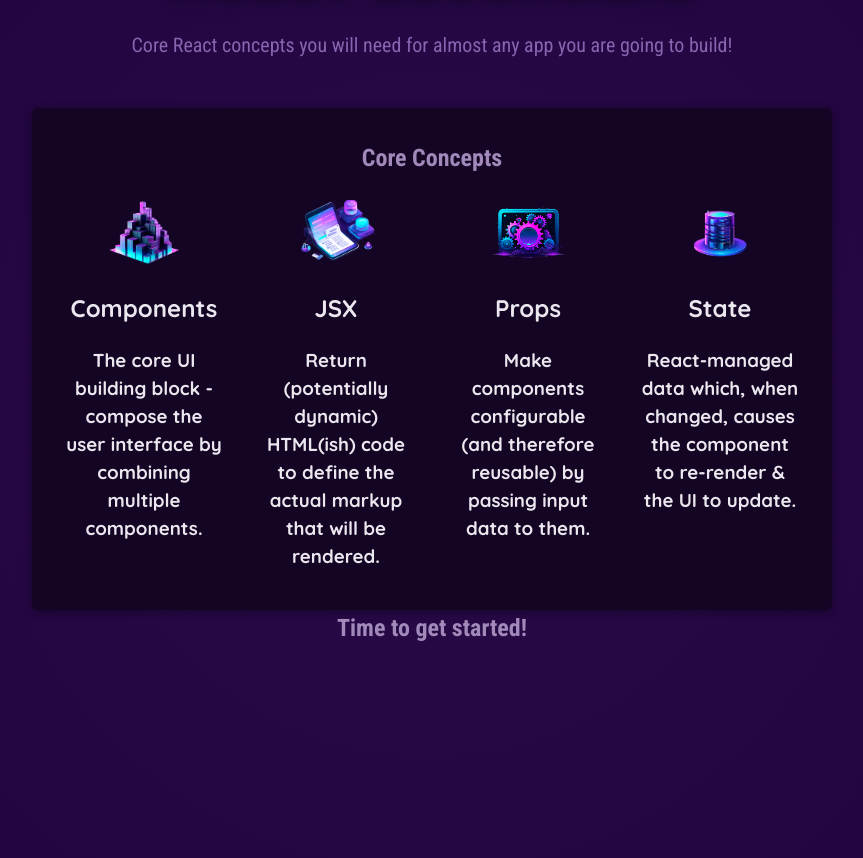
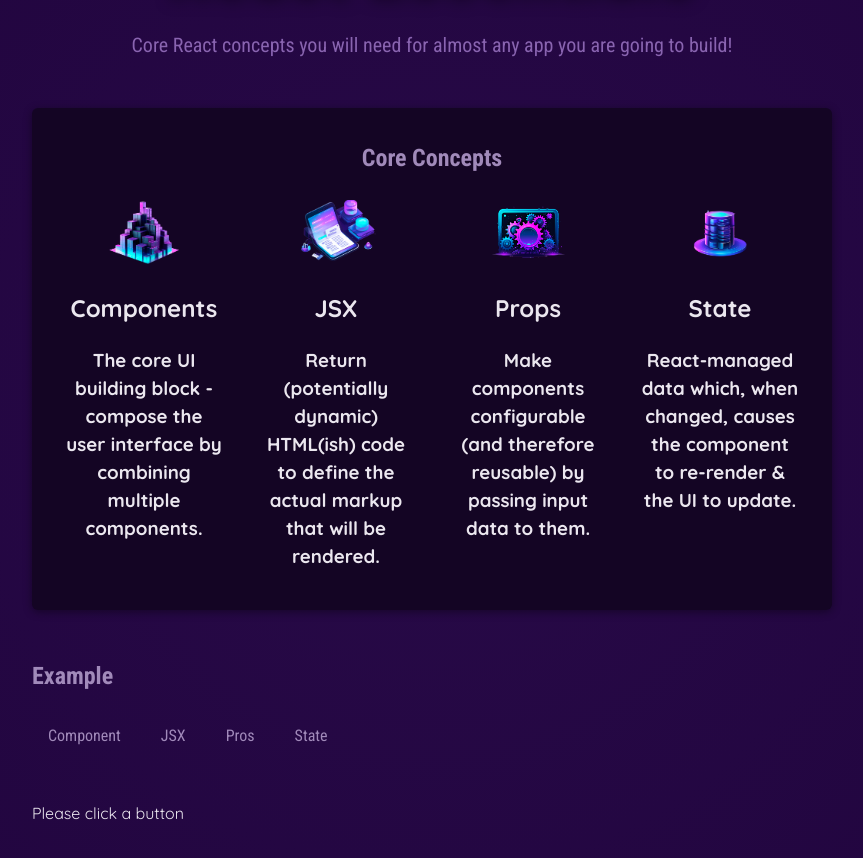
Before and after one commit to jumosd/udemy-react, a React (Vite) app in the folder 01-starting-project/: page / in a window 1280 px wide. Shown: the part 224-1082 px from the top of the page, without its empty margins (208-1071 px from the left). Built offline with nearby package versions, Linux system fonts and the light colour scheme.

Commit message:
state, Hook의 기본개념연습

```diff
--- a/01-starting-project/src/App.jsx
+++ b/01-starting-project/src/App.jsx
@@ -1,8 +1,14 @@
 import { CORE_CONCEPTS } from './data'
-import Header from './components/Header'
+import Header from './components/Header/Header'
 import CoreConcept from './components/CoreConcept';
+import TabButton from './components/TabButton';
+import { useState } from 'react';
+function App() {
+  const [selectedTopic, setSelectedTopic] = useState("Please click a button")
 
-function App() {
+  const handleSelect = (selectButton) => {
+    setSelectedTopic(selectButton)
+  }
   return (
     <div>
       <Header />
@@ -21,7 +27,16 @@
 
           </ul>
         </section>
-        <h2>Time to get started!</h2>
+        <section id='examples'>
+          <h2>Example</h2>
+          <menu>
+            <TabButton onSelect={() => handleSelect("component")}>Component</TabButton>
+            <TabButton onSelect={() => handleSelect("jsx")}>JSX</TabButton>
+            <TabButton onSelect={() => handleSelect("pros")}>Pros</TabButton>
+            <TabButton onSelect={() => handleSelect("state")}>State</TabButton>
+          </menu>
+        </section>
+        {selectedTopic}
       </main>
     </div>
   );
--- /dev/null
+++ b/01-starting-project/src/components/Header/Header.css
@@ -0,0 +1,27 @@
+header {
+    text-align: center;
+    margin: 3rem 0;
+}
+
+header img {
+    height: 5rem;
+    width: 10rem;
+    object-fit: cover;
+}
+
+header h1 {
+    margin: 0;
+    font-family: "Roboto Condensed", sans-serif;
+    font-size: 5rem;
+    background: linear-gradient(40deg, #ea00ff, #ea00ff, #03d5ff, #03d5ff);
+    -webkit-background-clip: text;
+    -webkit-text-fill-color: transparent;
+    filter: drop-shadow(0 2px 8px rgba(0, 0, 0, 0.5));
+}
+
+header p {
+    margin: 0;
+    font-size: 1.25rem;
+    color: #8964b0;
+    font-family: "Roboto Condensed", sans-serif;
+}
--- a/01-starting-project/src/components/Header.jsx
+++ b/01-starting-project/src/components/Header/Header.jsx
@@ -1,5 +1,5 @@
-import reactImg from '../assets/react-core-concepts.png'
-
+import reactImg from '../../assets/react-core-concepts.png'
+import './Header.css'
 function Header() {
     const reactDescriptions = ['Fundamental', 'Crucial', 'Core']
     function genRandomInt(max) {
--- /dev/null
+++ b/01-starting-project/src/components/TabButton.jsx
@@ -0,0 +1,9 @@
+import React from 'react';
+
+const TabButton = ({ children, onSelect }) => {
+    return (
+        <li><button onClick={onSelect}>{children}</button></li>
+    );
+}
+
+export default TabButton;
--- a/01-starting-project/src/index.css
+++ b/01-starting-project/src/index.css
@@ -17,34 +17,6 @@
   -moz-osx-font-smoothing: grayscale;
   -webkit-text-size-adjust: 100%;
   min-height: 80rem;
-}
-
-header {
-  text-align: center;
-  margin: 3rem 0;
-}
-
-header img {
-  height: 5rem;
-  width: 10rem;
-  object-fit: cover;
-}
-
-header h1 {
-  margin: 0;
-  font-family: "Roboto Condensed", sans-serif;
-  font-size: 5rem;
-  background: linear-gradient(40deg, #ea00ff, #ea00ff, #03d5ff, #03d5ff);
-  -webkit-background-clip: text;
-  -webkit-text-fill-color: transparent;
-  filter: drop-shadow(0 2px 8px rgba(0, 0, 0, 0.5));
-}
-
-header p {
-  margin: 0;
-  font-size: 1.25rem;
-  color: #8964b0;
-  font-family: "Roboto Condensed", sans-serif;
 }
 
 main {
```
